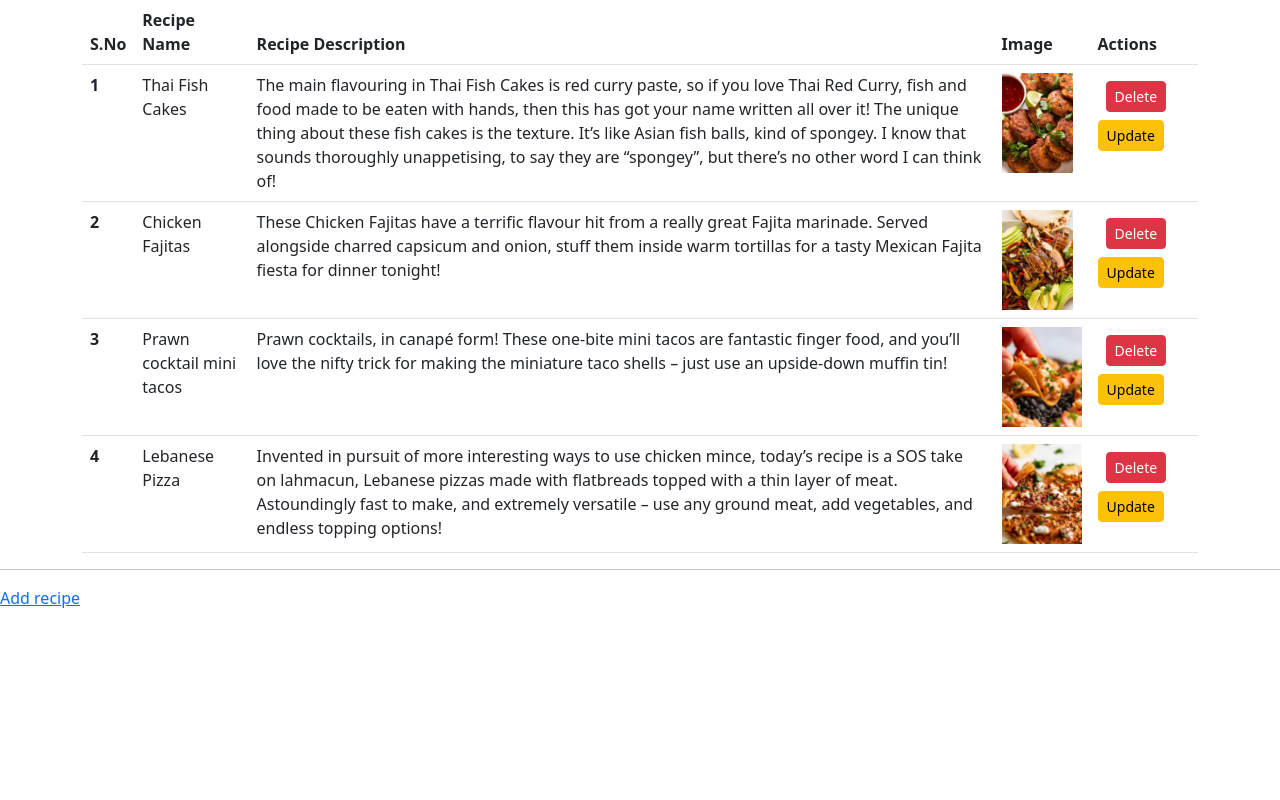
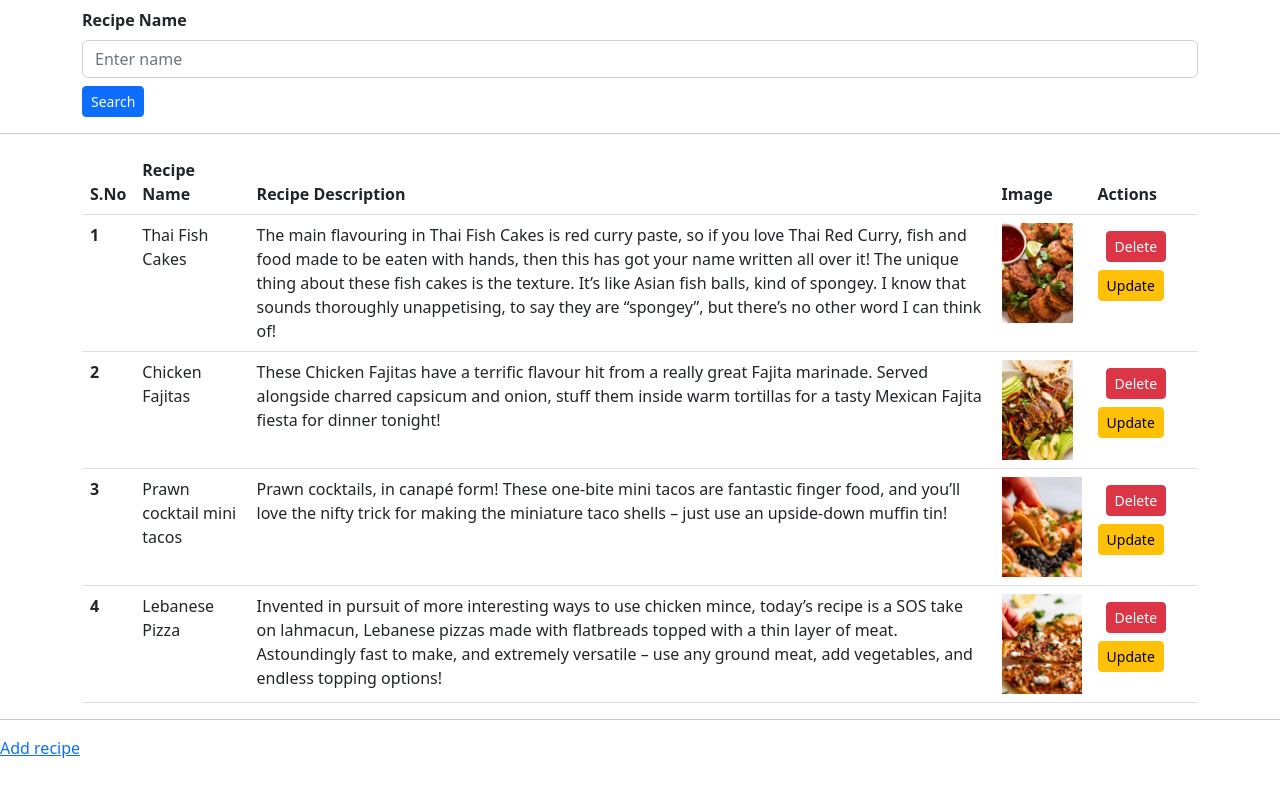
Before and after one commit to Sankalp-Boolchandani/Learning-Django, a Django app: page /allRecipes in a window 1280 px wide. Run offline with Django 5.2, Linux system fonts and the light colour scheme; data comes from the database, SQL or seed files in the repository.

Commit message:
implementing search functionality in the view pages

```diff
--- a/vege/templates/viewAllRecipes.html
+++ b/vege/templates/viewAllRecipes.html
@@ -1,6 +1,17 @@
 {% extends "base-template.html" %}
 {% block start %}
+
 <div class="container">
+  <div class="mb-3">
+    <form>
+      <label class="mt-2"><strong>Recipe Name</strong></label>
+      <input type="text" class="form-control mt-2" id="exampleRecipeName" name="search" placeholder="Enter name">
+      <button type="submit" class="btn btn-primary btn-sm mt-2">Search</button>
+    </form>
+  </div>
+</div>
+<hr>
+<div class="container mt-6">
   <table class="table p-6">
     <thead>
       <tr>
--- a/vege/views.py
+++ b/vege/views.py
@@ -27,8 +27,14 @@ def recipe(request):
 
 def allRecipes(request):
   page="Your Recipes"
-  queryset=Recipe.objects.all()
-  context={"recipes":queryset, "page":page}
+  recipes=Recipe.objects.all()
+
+  #used to get the string that is being searched in the search bar. Django identifies the result with the associated name which in this case is "search"
+  # first .GET is for the get method, second .get is for getting the result with the associated name
+  if request.GET.get('search'):
+    recipes=recipes.filter(recipe_name__icontains = request.GET.get('search'))
+
+  context={"recipes":recipes, "page":page}
   return render(request, "viewAllRecipes.html", context) #vege\templates\viewAllRecipes.html
 
 def deleteRecipe(request, id):
```
Also changed, not shown: readme.md.
